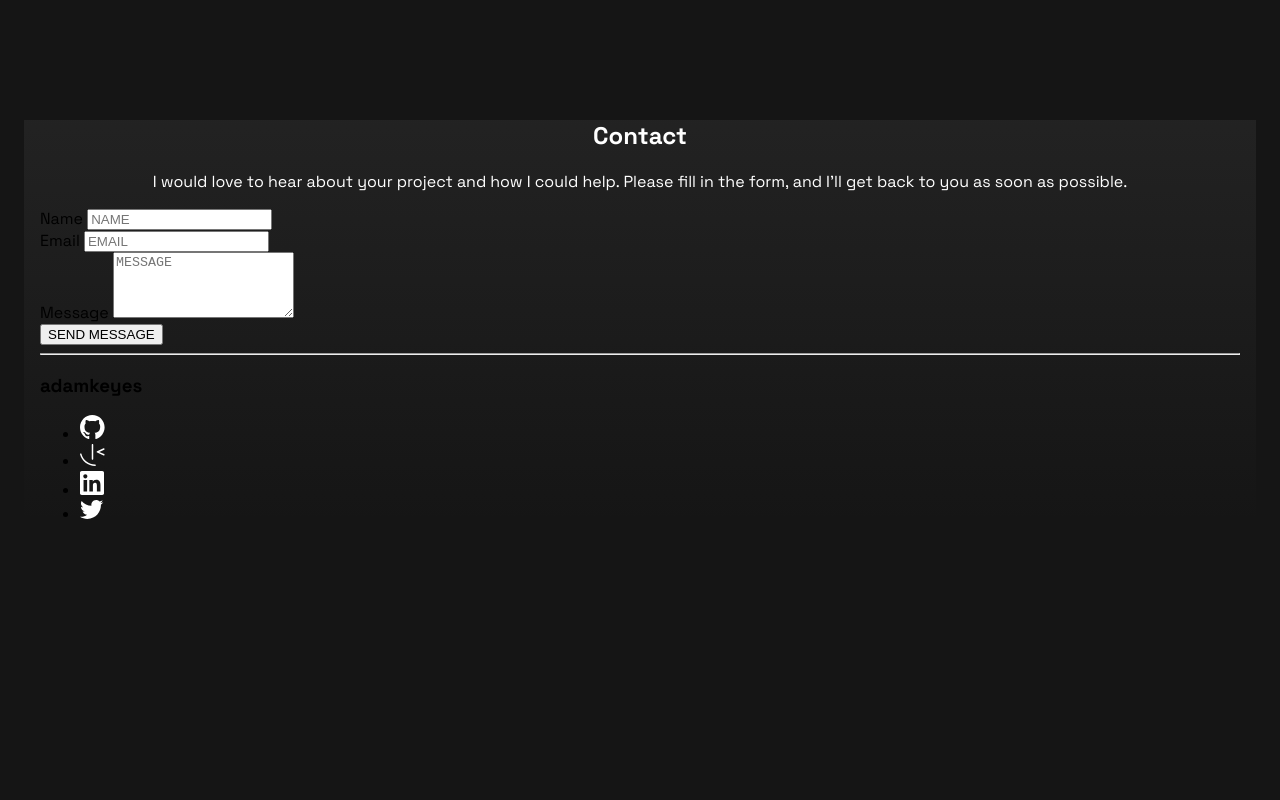
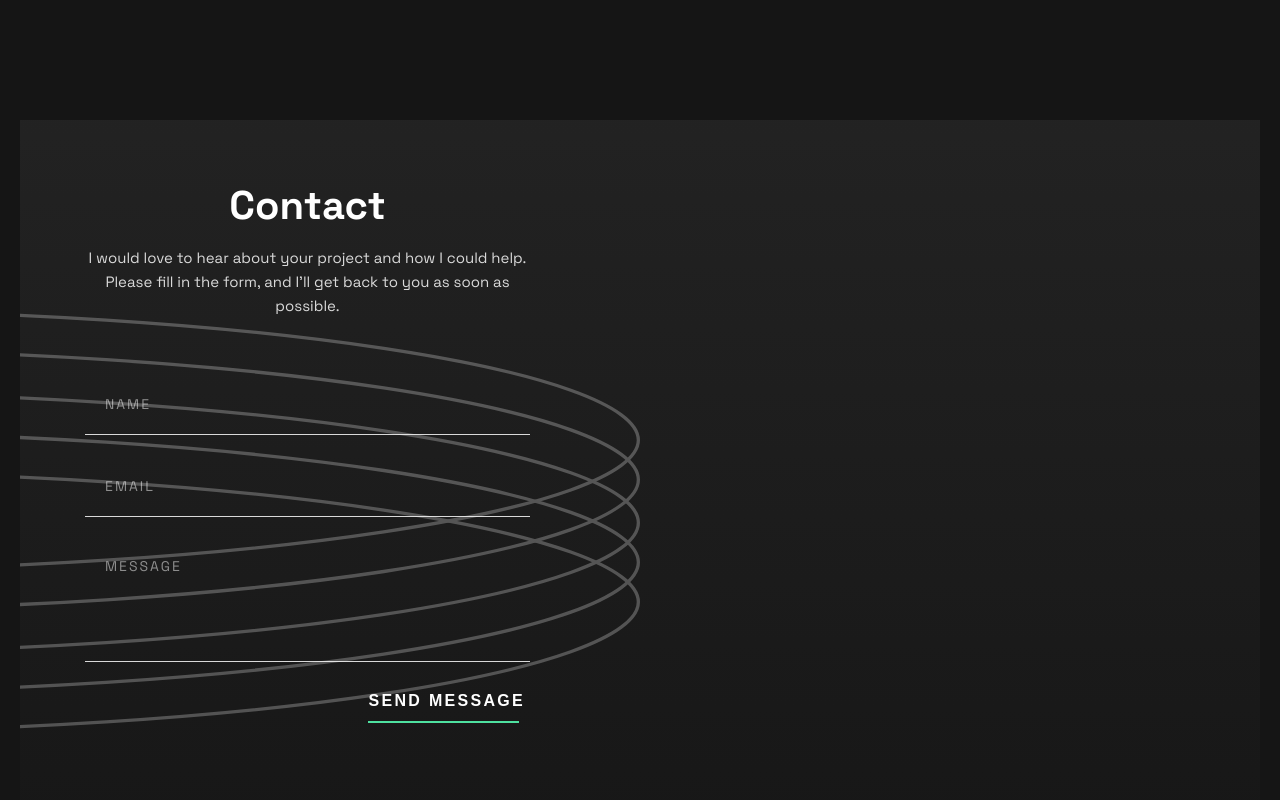
Before and after one commit to FernandoAndresColina/portfolio, a website built with Vite: page index.html in a window 1280 px wide. Shown: the part 8020-8820 px from the top of the page. Before the commit the page ends 8560 px from the top, so only its background shows below. Built offline with nearby package versions, Linux system fonts and the light colour scheme.

Commit message:
Actualizando - footer

```diff
--- a/index.html
+++ b/index.html
@@ -228,6 +228,11 @@
 
           <button type="submit" class="btn-submit">SEND MESSAGE</button>
         </form>
+        <img
+          class="footer-lines-circule"
+          src="img/lines_circule_left.svg"
+          alt=""
+        />
       </div>
 
       <div class="footer-bottom">
--- a/sass/abstracts/_mixins.scss
+++ b/sass/abstracts/_mixins.scss
@@ -47,6 +47,8 @@
   font-size: 16px;
   letter-spacing: 2.29px;
 
+  cursor: pointer;
+
   position: relative;
   padding: 5px;
 
--- a/sass/base/_helpers.scss
+++ b/sass/base/_helpers.scss
@@ -1,3 +1,16 @@
 // -----------------------------------------------------------------------------
 // This file contains CSS helper classes.
 // -----------------------------------------------------------------------------
+
+// Visually hidden class for accessibility
+.sr-only {
+  position: absolute;
+  width: 1px;
+  height: 1px;
+  padding: 0;
+  margin: -1px;
+  overflow: hidden;
+  clip: rect(0, 0, 0, 0);
+  white-space: nowrap;
+  border: 0;
+}
--- a/sass/layout/_footer.scss
+++ b/sass/layout/_footer.scss
@@ -5,15 +5,115 @@
 @use "../abstracts" as abs;
 
 .footer {
+  position: relative;
+  background-color: abs.$black-color;
   background-image: abs.$gradient-footer;
+  padding: 60px 20px 40px;
+  display: flex;
+  flex-direction: column;
+  align-items: center;
   .contact-container {
+    width: 100%;
+    max-width: 1110px;
+    display: flex;
+    flex-direction: column;
+    gap: 40px;
     .contact-text {
       text-align: center;
+      max-width: 445px;
+
       h2 {
         color: abs.$white-color;
+        font-size: 40px;
+        margin: 0;
       }
       p {
+        color: abs.$grey-color;
+        font-size: 15px;
+        line-height: 24px;
+      }
+    }
+    .contact-form {
+      width: 100%;
+      max-width: 445px;
+      display: flex;
+      flex-direction: column;
+      gap: 20px;
+      .form-group {
+        width: 100%;
+        max-width: 100%;
+        input,
+        textarea {
+          box-sizing: border-box;
+          width: 100%;
+          background-color: transparent;
+          border: none;
+          border-bottom: 1px solid abs.$grey-color;
+          padding: 20px 20px;
+          color: abs.$white-color;
+          font-family: inherit;
+          font-size: 16px;
+          outline: none;
+          transition: border-color 0.3s ease;
+
+          &::placeholder {
+            color: rgba(255, 255, 255, 0.5);
+            text-transform: uppercase;
+            font-size: 14px;
+            letter-spacing: 2px;
+          }
+
+          &:focus {
+            border-color: abs.$green-color;
+          }
+        }
+        textarea {
+          resize: none;
+        }
+      }
+
+      .btn-submit {
+        align-self: flex-end;
+        @include abs.btn-contact-me();
+        background-color: transparent;
+        border: none;
+      }
+    }
+    .footer-lines-circule {
+      position: absolute;
+      width: 50%;
+      max-width: 1110px;
+      left: 0;
+      bottom: 227px;
+    }
+  }
+
+  .footer-bottom {
+    width: 100%;
+    max-width: 1110px;
+    margin-top: 80px;
+    .footer-divider {
+      border-top: 1px solid abs.$grey-color;
+      margin-bottom: 40px;
+    }
+    .footer-nav-container {
+      display: flex;
+      flex-direction: column;
+      align-items: center;
+      gap: 20px;
+
+      h3 {
         color: abs.$white-color;
+        font-size: 24px;
+        margin: 0;
+      }
+      .footer-nav ul {
+        @include abs.reset-list();
+        gap: 25px;
+
+        img {
+          width: 20px;
+        }
       }
     }
   }
```
Also changed, not shown: css/style.css, 1 other file.
